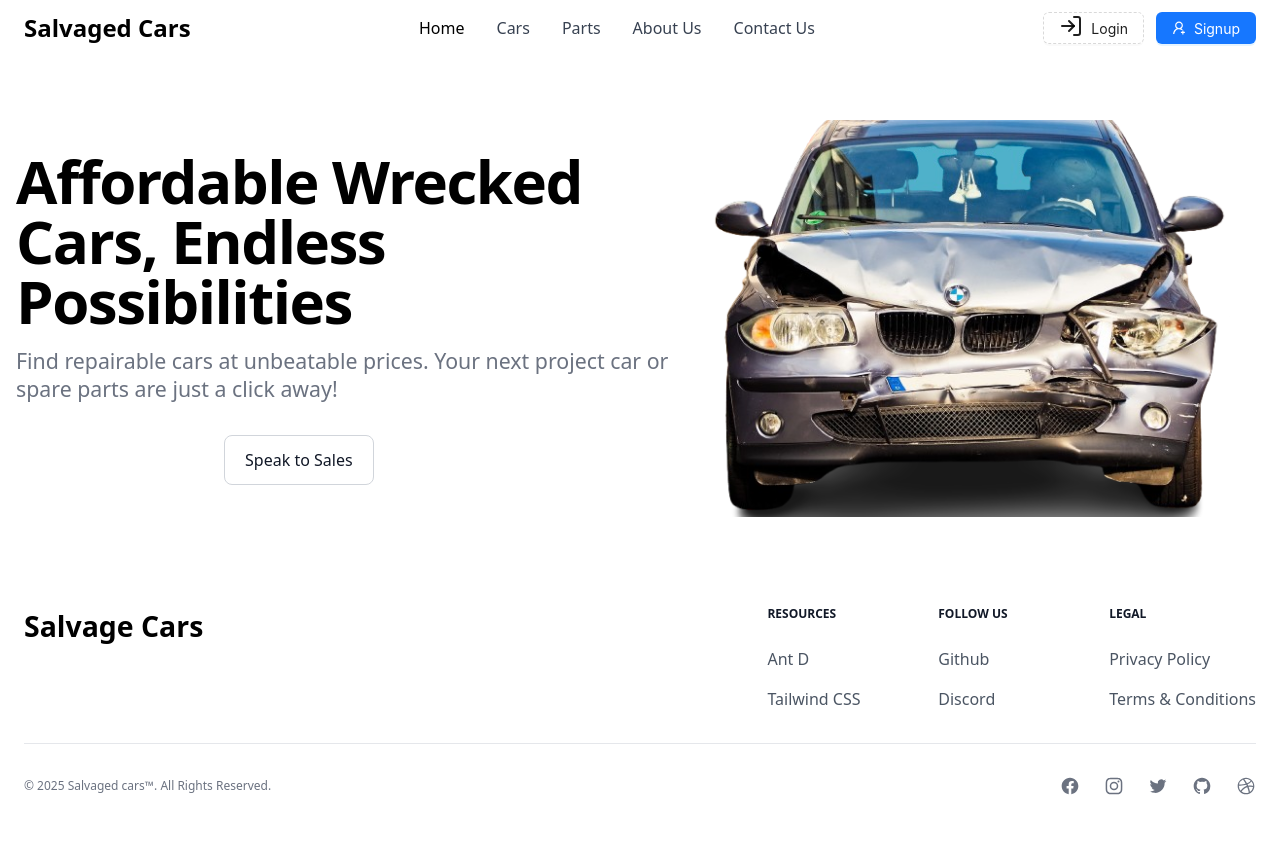
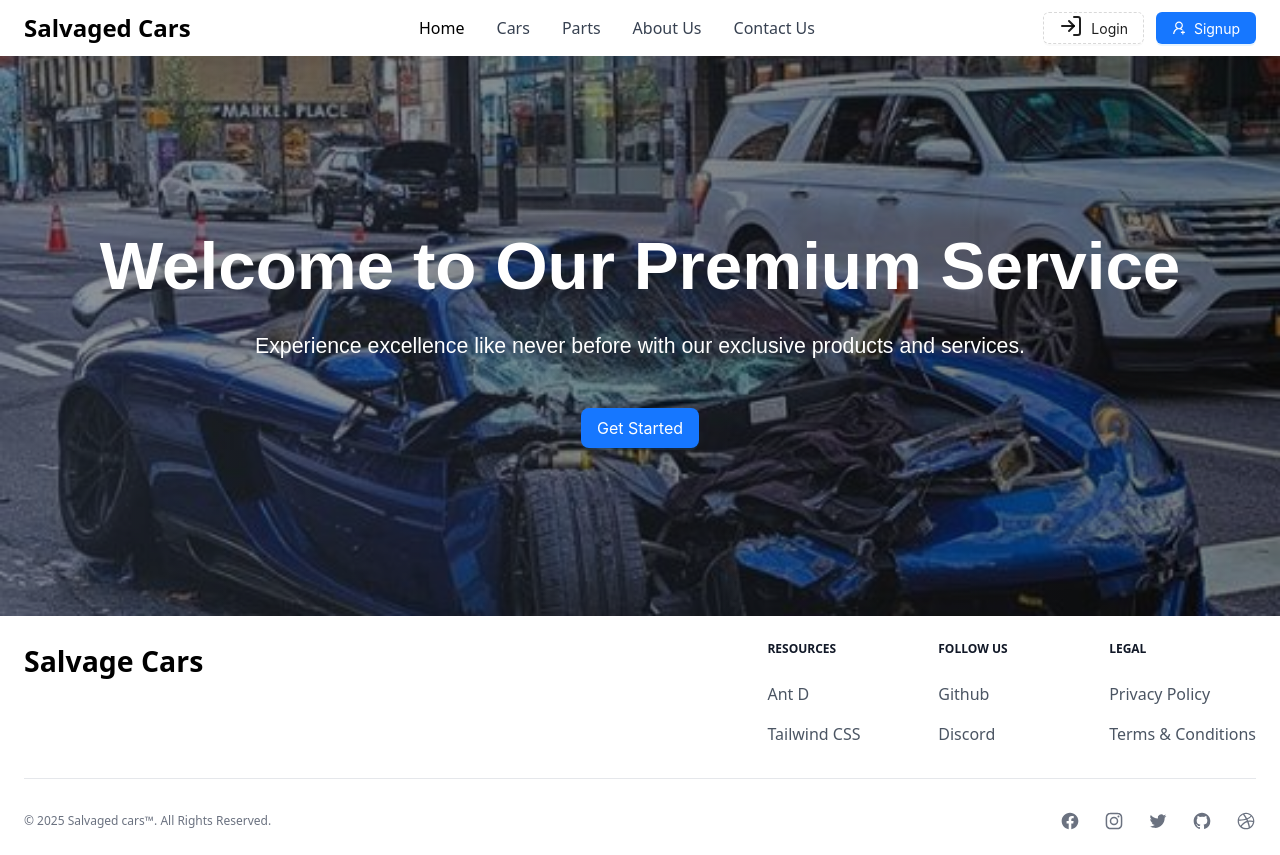
Before and after one commit to kamaubryan/Car-Evaluation, a React (Vite) app in the folder SalvageFrontEnd/: page / in a window 1280 px wide. Before the commit the page ends 820 px from the top, so only its background shows below. Built offline with nearby package versions, Linux system fonts and the light colour scheme.

Commit message:
added a new hero section with a background image

```diff
--- a/SalvageFrontEnd/src/Pages/HeroSection.jsx/HeroSection.jsx
+++ b/SalvageFrontEnd/src/Pages/HeroSection.jsx/HeroSection.jsx
@@ -1,47 +1,32 @@
-import React from 'react'
-import HeroImage from "/assets/heroImage.png"
+
+import { Button } from "antd";
+import HeroImage from "/assets/heroCar.jpeg"
 
 function HeroSection() {
   return (
     <>
-      <section className="bg-white dark:bg-gray-900">
-        <div className="grid max-w-screen-xl px-4 py-8 mx-auto lg:gap-8 xl:gap-0 lg:py-16 lg:grid-cols-12 lg:flex lg:items-center">
-          <div className="mr-auto place-self-center lg:col-span-6">
-            <h1 className="max-w-2xl mb-4 text-4xl font-extrabold tracking-tight leading-none md:text-5xl xl:text-6xl dark:text-white">
-              Affordable Wrecked Cars, Endless Possibilities
-            </h1>
-            <p className="max-w-2xl mb-6 font-light text-gray-500 lg:mb-8 md:text-lg lg:text-xl dark:text-gray-400">
-              Find repairable cars at unbeatable prices. Your next project car
-              or spare parts are just a click away!
-            </p>
-            <a
-              href="#"
-              className="inline-flex items-center justify-center px-5 py-3 mr-3 text-base font-medium text-center text-white rounded-lg bg-primary-700 hover:bg-primary-800 focus:ring-4 focus:ring-primary-300 dark:focus:ring-primary-900"
-            >
-            Browse Inventory
-              <svg
-                className="w-5 h-5 ml-2 -mr-1"
-                fill="currentColor"
-                viewBox="0 0 20 20"
-                xmlns="http://www.w3.org/2000/svg"
-              >
-              </svg>
-            </a>
-            <a
-              href="#"
-              className="inline-flex items-center justify-center px-5 py-3 text-base font-medium text-center text-gray-900 border border-gray-300 rounded-lg hover:bg-gray-100 focus:ring-4 focus:ring-gray-100 dark:text-white dark:border-gray-700 dark:hover:bg-gray-700 dark:focus:ring-gray-800"
-            >
-              Speak to Sales
-            </a>
-          </div>
-          <div className="hidden lg:mt-0 lg:col-span-6 lg:flex lg:items-center">
-            <img
-              src={HeroImage}
-              alt="mockup"
-            />
-          </div>
+      <div className="relative bg-gradient-to-r from-gray-800 to-black py-16 font-[sans-serif] h-[70vh] flex items-center ">
+        <div className="absolute inset-0">
+          <img
+            src={HeroImage}
+            alt="Background Image"
+            className="w-full h-full object-cover opacity-50"
+          />
         </div>
-      </section>
+
+        <div className="relative max-w-screen-xl mx-auto px-8 z-10 text-center text-white">
+          <h1 className="text-4xl md:text-5xl font-extrabold leading-tight mb-6">
+            Welcome to Our Premium Service
+          </h1>
+          <p className="text-lg md:text-xl mb-12">
+            Experience excellence like never before with our exclusive products
+            and services.
+          </p>
+       <Button type="primary" size="large">
+        Get Started
+       </Button>
+        </div>
+      </div>
     </>
   );
 }
```
